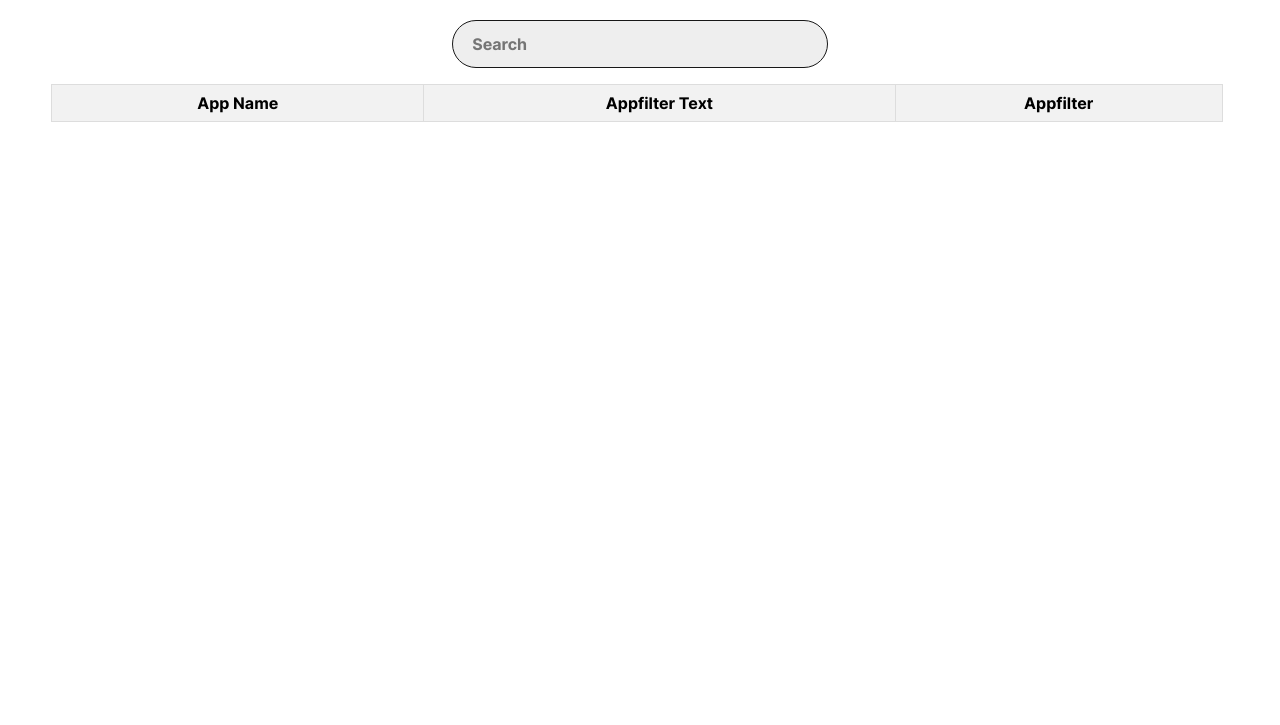
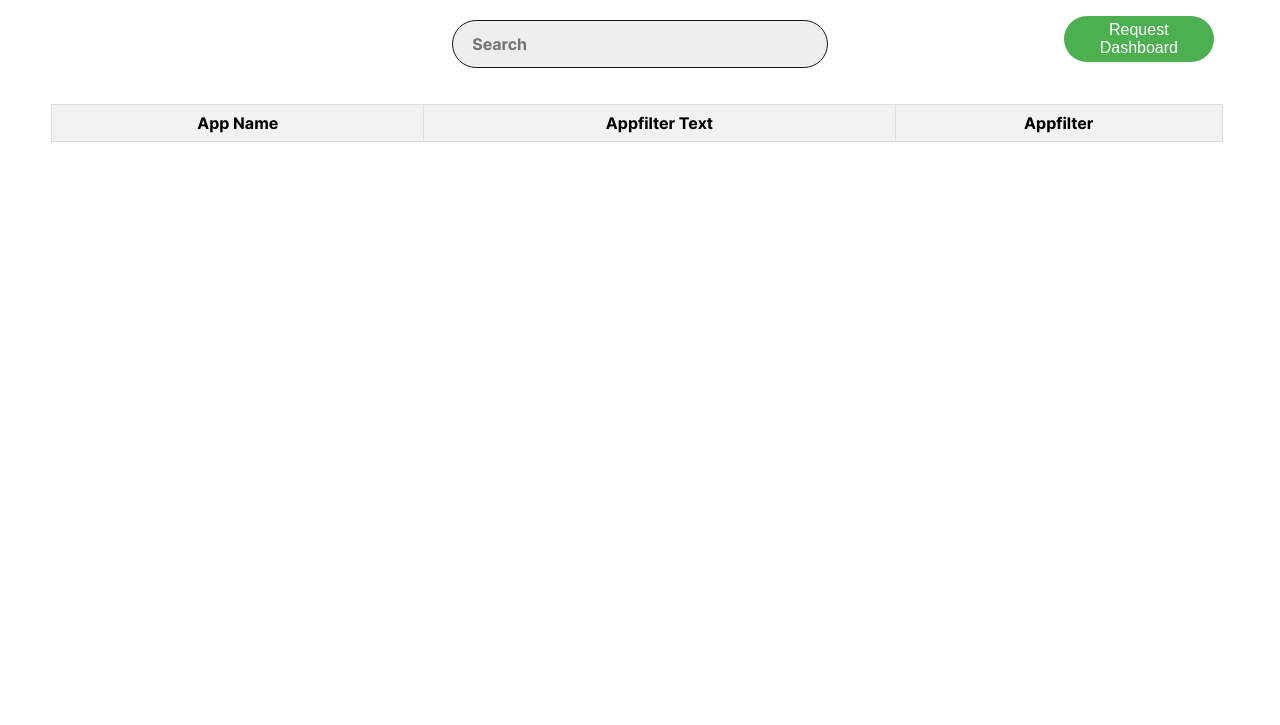
Before and after one commit to Arcticons-Team/Icon-Request-Dashboard, a plain HTML site: page docs/updatable.html in a window 1280 px wide. Shown: the part 75-800 px from the top of the page. Drawn offline with Linux system fonts and the light colour scheme; no server answers.

Commit message:
Updateable

```diff
--- a/docs/css/updatable.css
+++ b/docs/css/updatable.css
@@ -6,6 +6,39 @@
     font-variation-settings: "slnt" 0deg;
     src: url("../img/Inter.var.woff2") format("woff2");
   }
+
+
+.header-container {
+    width: 100%;
+    display: flex;
+    align-items: center;
+    justify-content: center;
+    margin-bottom: 20px;;
+}
+
+#updatable-container {
+    margin-right: 15px;
+    width: 150px;
+    align-items: center;
+    justify-content: center;;
+}
+
+#updatable-button {
+    cursor: pointer;
+    background-color: #4CAF50;
+    color: white;
+    border: none;
+    padding: 5px 15px;
+    text-align: center;
+    text-decoration: none;
+    display: inline-block;
+    font-size: 16px;
+    margin-bottom: 10px;
+    border-radius: 100px;
+}
+#updatable-button:hover {
+    background-color: #409943;
+}
 
 body {
     font-family: 'Inter', Arial, Helvetica, sans-serif, sans-serif;
@@ -66,6 +99,7 @@ body {
     margin: 0 auto;
     align-items: center;
     justify-content: center;
+    padding-left: 165px;
 
 }
 
@@ -142,6 +176,7 @@ td {
 td:nth-child(1) {
     width: 20%;
 }
+
 td:nth-child(2) {
     min-width: 100px;
 }
@@ -174,18 +209,23 @@ img {
         background-color: #171717;
         color: white;
     }
+
     tr:nth-child(even) {
         background-color: rgb(37, 37, 37);
     }
+
     th {
         background-color: #0f0f0f;
     }
+
     img {
         filter: none;
     }
+
     .asc::after {
         border-bottom: 4px solid white;
     }
+
     .desc::after {
         border-top: 4px solid white;
     }
--- a/docs/updatable.html
+++ b/docs/updatable.html
@@ -13,11 +13,15 @@
     <body>
 
         <!-- Header -->
-        <h1 id="header">Possible appfilter Updates</h1>
+        <h1 id="header">Possible Appfilter Updates</h1>
 
-        <!-- Search Container -->
-        <div id="search-container">
-            <input type="text" id="search-input" oninput="filterAppEntries()" placeholder="Search">
+        <div class="header-container">
+            <div id="search-container">
+                <input type="text" id="search-input" oninput="filterAppEntries()" placeholder="Search">
+            </div>
+            <div id="updatable-container">
+                <button id ="updatable-button" onclick="window.location.href = 'https://arcticons-team.github.io/Icon-Request-Dashboard/';">Request Dashboard</button>
+            </div>
         </div>
 
         <!-- App Entries -->
```
